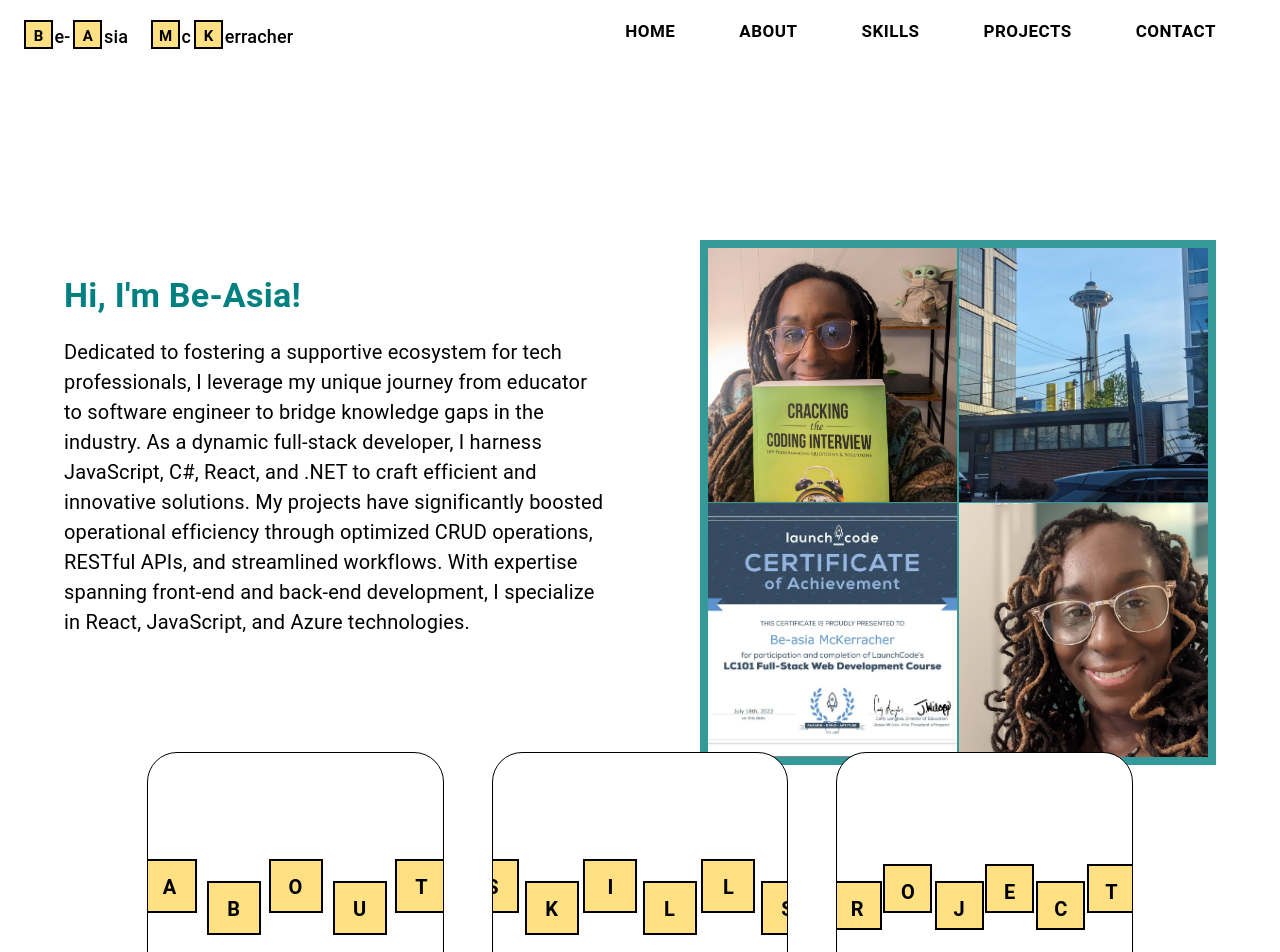
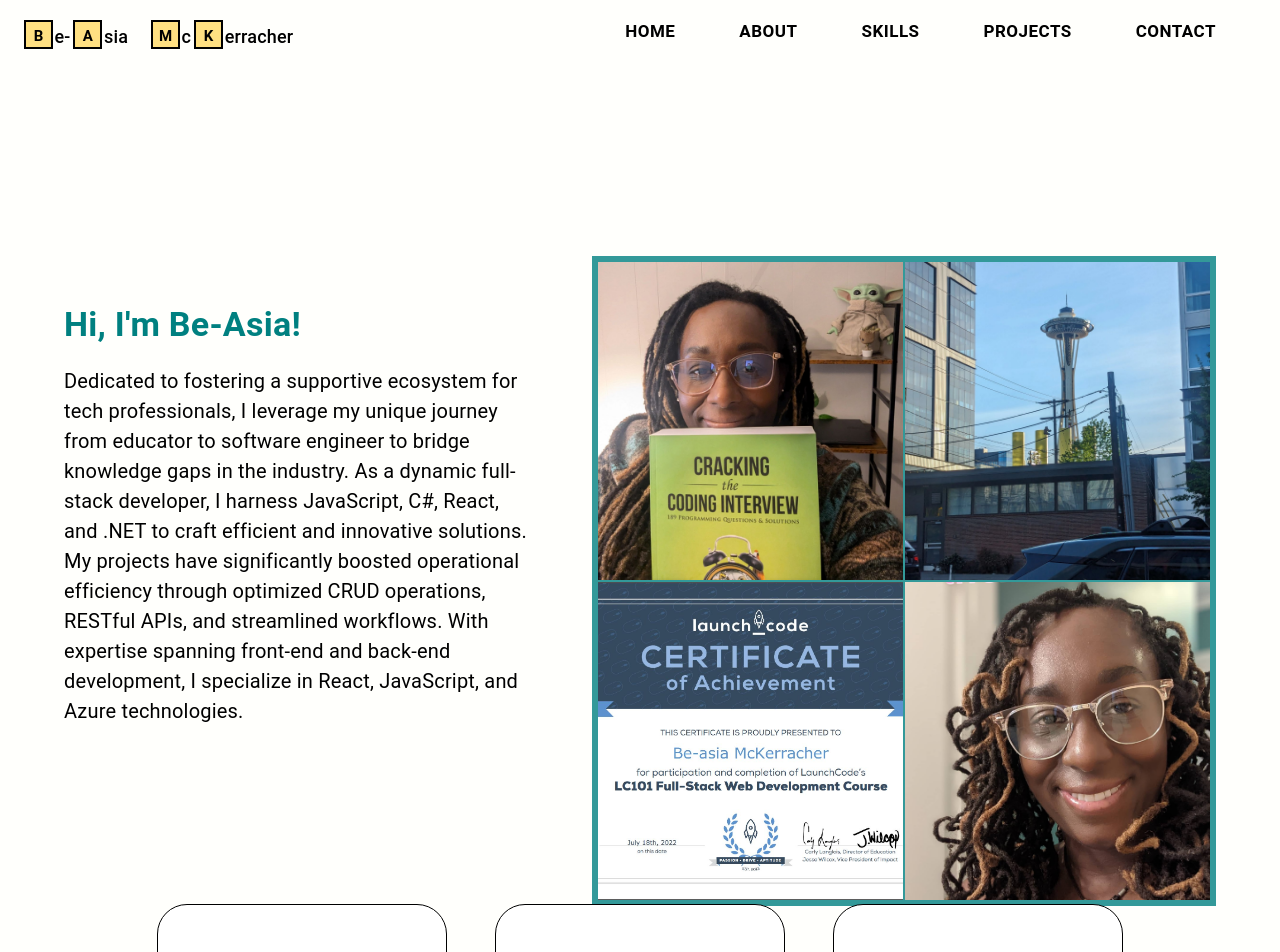
Before and after one commit to amerigirl/website, a React (Create React App) app: page / in a window 1280 px wide. Shown: the top 952 px of the page. Built offline with nearby package versions, Linux system fonts and the light colour scheme.

Commit message:
done with card section, first iteration

```diff
--- a/src/App.css
+++ /dev/null
@@ -1,22 +0,0 @@
-.App {
-  text-align: center;
-}
-
-
-
-
-
-.App-header {
-  background-color: #282c34;
-  min-height: 100vh;
-  display: flex;
-  flex-direction: column;
-  align-items: center;
-  justify-content: center;
-  font-size: calc(10px + 2vmin);
-  color: white;
-}
-
-.App-link {
-  color: #61dafb;
-}
--- a/src/App.js
+++ b/src/App.js
@@ -1,4 +1,4 @@
-import "./App.css";
+
 import React from "react";
 import Navbar from "./Components/Navbar/Navbar.jsx";
 import { createTheme, ThemeProvider } from "@mui/material/styles";
@@ -21,15 +21,7 @@ const theme = createTheme({
       main: blue[50],
     },
   },
-  components: {
-    MuiButton: {
-      styleOverrides: {
-        root: {
-          borderRadius: "10px", // Adjust this value as needed
-        },
-      },
-    },
-  },
+
 });
 function App() {
   return (
--- a/src/Components/AboutCardComponent.jsx
+++ b/src/Components/AboutCardComponent.jsx
@@ -4,8 +4,8 @@ import CardComponent from "./CardSection/CardComponent";
 import ScrabblePiece from "./ScrabblePiece";
 
 const scrabbleLetterProps = {
-  height: "50px",
-  width: "50px",
+  height: "45px",
+  width: "45px",
   padding: ".7rem",
   fontSize: "20px",
   fontWeight: "bold",
@@ -18,7 +18,7 @@ const AboutCardComponent = () => {
         <CardContent
           sx={{
             display: "flex",
-            gap: "4.5rem",
+            gap: "3.6rem",
           }}
         >
           <ScrabblePiece letter="A" {...scrabbleLetterProps} />
@@ -29,8 +29,8 @@ const AboutCardComponent = () => {
         <CardContent
           sx={{
             display: "flex",
-            gap: "4.5rem",
-            marginLeft: "4rem",
+            gap: "3.6rem",
+            marginLeft: "3.35rem",
             marginTop: "-4rem",
           }}
         >
--- a/src/Components/CardSection/CardComponent.jsx
+++ b/src/Components/CardSection/CardComponent.jsx
@@ -22,7 +22,7 @@ const CardComponent = ({ children }) => {
             justifyContent: "center",
             alignItems: "center",
             height: "38vh",
-            width: "23vw",
+            width: "22.5vw",
             marginBottom: "20rem",
             borderRadius: "30px",
             border: "1px solid black"
--- a/src/Components/LandingSection.jsx
+++ b/src/Components/LandingSection.jsx
@@ -10,52 +10,61 @@ const LandingSection = () => {
         sx={{
           display: "flex",
           alignItems: "flex-start",
-          justifyContent: 'center',
-          gap: '6rem',
-          height: "60vh",
-          marginTop: '11rem',
-          marginBottom: '2rem'
+          justifyContent: "center",
+          gap: "3.5rem",
+          height: "61vh",
+          marginTop: "12rem",
+          marginBottom: "10rem",
         }}
       >
         <Box
           sx={{
             justifyContent: "center",
             height: "250px",
-            width: "550px",
+            width: "500px",
           }}
         >
-          <Typography id="home"variant="h4" component="div" sx={{marginTop: '2.2rem', color: 'primary.main', fontWeight: 'bold'}}>
+          <Typography
+            id="home"
+            variant="h4"
+            component="div"
+            sx={{
+              marginTop: "3rem",
+              color: "primary.main",
+              fontWeight: "bold",
+            }}
+          >
             Hi, I'm Be-Asia!
           </Typography>
           <br></br>
-          <Typography sx={{fontSize: '20px'}}>
-            Dedicated to fostering a supportive ecosystem for tech professionals,
-            I leverage my unique journey from educator to software engineer to
-            bridge knowledge gaps in the industry. As a dynamic full-stack
-            developer, I harness JavaScript, C#, React, and .NET to craft
-            efficient and innovative solutions. My projects have significantly
-            boosted operational efficiency through optimized CRUD operations,
-            RESTful APIs, and streamlined workflows. With expertise spanning
-            front-end and back-end development, I specialize in React,
+          <Typography sx={{ fontSize: "20px" }}>
+            Dedicated to fostering a supportive ecosystem for tech
+            professionals, I leverage my unique journey from educator to
+            software engineer to bridge knowledge gaps in the industry. As a
+            dynamic full-stack developer, I harness JavaScript, C#, React, and
+            .NET to craft efficient and innovative solutions. My projects have
+            significantly boosted operational efficiency through optimized CRUD
+            operations, RESTful APIs, and streamlined workflows. With expertise
+            spanning front-end and back-end development, I specialize in React,
             JavaScript, and Azure technologies.
           </Typography>
         </Box>
 
         <Box
           sx={{
-            width: 525,
-            height: 525,
+            width: 660,
+            height: 650,
             display: "grid",
             gridTemplateColumns: "repeat(2, 1fr)",
             gridTemplateRows: "repeat(2, 1fr)",
             gap: 0.2,
-            border: "8px solid",
+            border: "6px solid",
             borderColor: "primary.light",
             boxSizing: "border-box",
-            backgroundColor: 'primary.light'
+            backgroundColor: "primary.light",
           }}
         >
-          {aboutImageData.slice(0, 4).map((item, index) => (
+          {aboutImageData.slice(0, 4).map((item) => (
             <Box
               key={item.img}
               sx={{
--- a/src/Components/SkillsCardComponent.jsx
+++ b/src/Components/SkillsCardComponent.jsx
@@ -4,8 +4,8 @@ import { Box, CardContent } from "@mui/material";
 import ScrabblePiece from "../Components/ScrabblePiece";
 
 const scrabbleLetterProps = {
-  height: "50px",
-  width: "50px",
+  height: "45px",
+  width: "45px",
   padding: ".7rem",
   fontSize: "20px",
   fontWeight: "bold",
@@ -16,8 +16,8 @@ const SkillsCardComponent = () => {
       <CardComponent>
         <CardContent
           sx={{
-            display: "flex",
-            gap: "4rem",
+            display:"flex",
+            gap: "3.5rem",
           }}
         >
           <ScrabblePiece letter="S" {...scrabbleLetterProps} />
@@ -28,8 +28,8 @@ const SkillsCardComponent = () => {
         <CardContent
           sx={{
             display: "flex",
-            gap: "4rem",
-            marginLeft: "3.7rem",
+            gap: "3.5rem",
+            marginLeft: "3.3rem",
             marginTop: "-4rem",
           }}
         >
--- a/src/index.css
+++ b/src/index.css
@@ -5,6 +5,7 @@ body {
     sans-serif;
   -webkit-font-smoothing: antialiased;
   -moz-osx-font-smoothing: grayscale;
+  background-color:rgb(255, 255, 252);
 }
 
 code {
```
